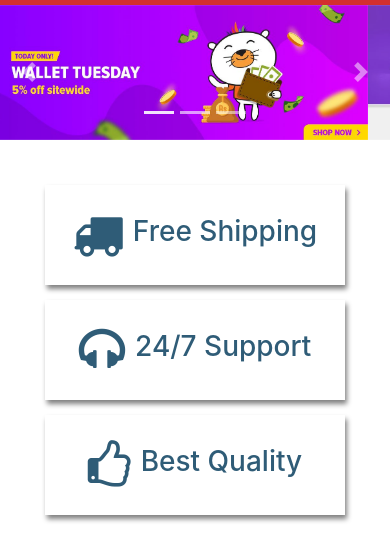
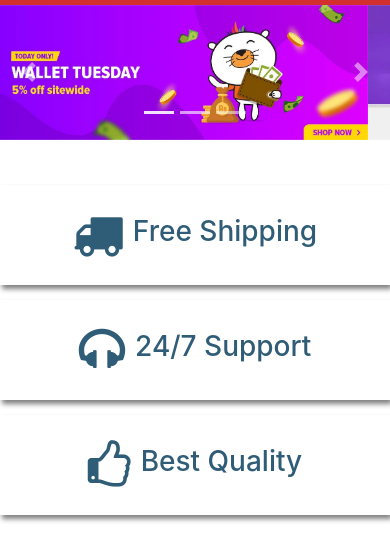
Before and after one commit to Muhtashim009/Shopping-Website, a plain HTML site: page index.html in a window 390 px wide. Shown: the part 66-626 px from the top of the page. Drawn offline with nearby package versions, Linux system fonts and the light colour scheme.

Commit message:
media query

```diff
--- a/style.css
+++ b/style.css
@@ -51,3 +51,9 @@ h3{
     justify-content: space-around;
     flex-wrap: wrap;
 }
+
+@media screen and (max-width: 600px) {
+    .card1, .card2, .card3{
+        width: 100%;
+    }
+}
```
